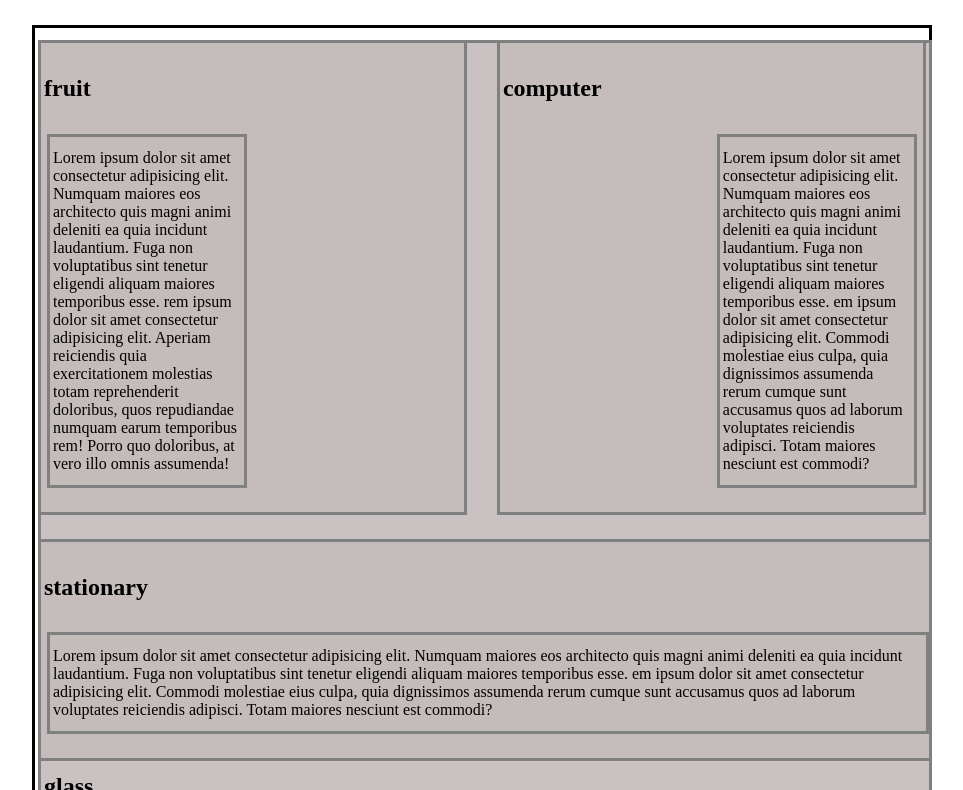
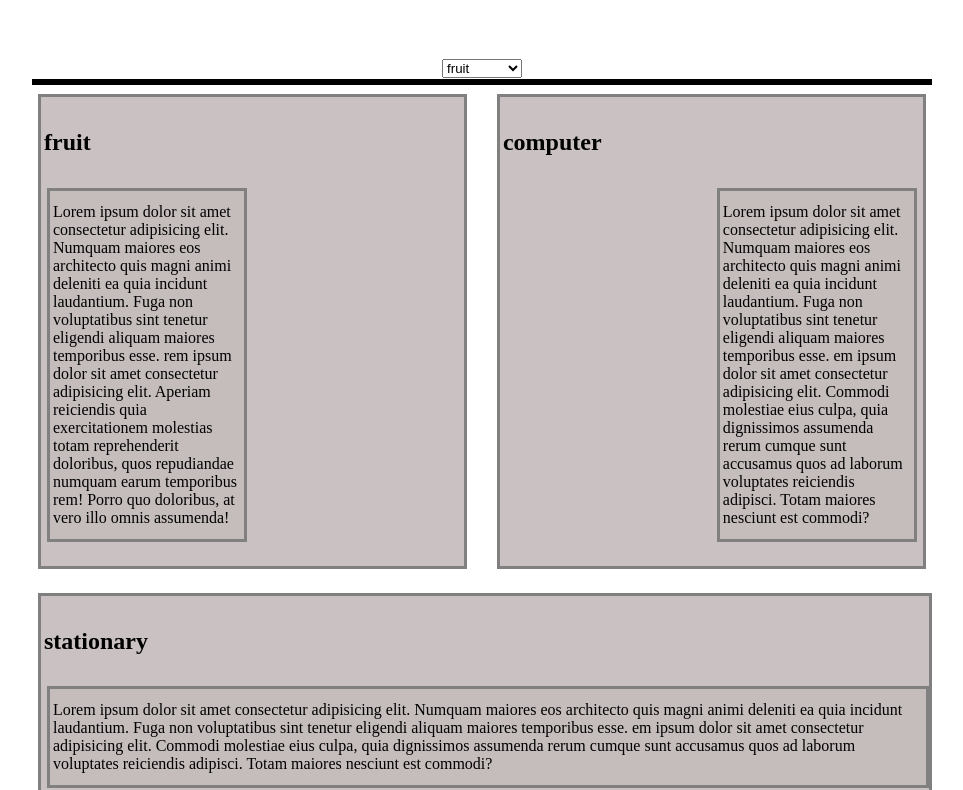
Before and after one commit to sonupandey03/MODULE2, a plain HTML site: page index.html in a window 1280 px wide. Shown: the part 89-879 px from the top of the page, without its empty margins (158-1121 px from the left). Drawn offline with Linux system fonts and the light colour scheme.

Commit message:
Update index.html

```diff
--- a/index.html
+++ b/index.html
@@ -3,7 +3,7 @@
 <head>
     <meta charset="UTF-8">
     <meta name="viewport" content="width=device-width, initial-scale=1.0">
-    <title>module2 solution</title>
+    <title>module 3 solution</title>
     <style>
 *{
 box-sizing: border-box;
@@ -24,6 +24,9 @@ background-color: rgba(197, 188, 188, 0.897);
 #fruit{
    float: left;
    width: 48%;
+
+border: 3px solid gray;
+
 }
 #computer{
     float: right;
@@ -36,7 +39,7 @@ background-color: rgba(197, 188, 188, 0.897);
 
 }
 #glass{
-    float: right: ;;
+    float: right ;
    width: 100%;
 
 }
@@ -47,11 +50,23 @@ h4{
     text-align: center;
     font-size: 30px;
 }
+header{
+    text-align: center;
+    font-size: 24px;
+}
 
     </style>
 </head>
 <body>
     <h4>our menu</h4>
+    <header>
+         <br><select name="fruit" id="">
+             <option value="fruit">fruit</option>
+             <option value="computer">computer</option>
+           <option value="stationary">stationary</option>
+             <option value="glass">glass</option>
+         </select>
+      </header>
     <div class="container">
 <div id="fruit" class="item" >
     <h2>fruit</h2>
@@ -73,5 +88,7 @@ h4{
 </div>
 
 </div>
+
+
 </body>
 </html>
```
